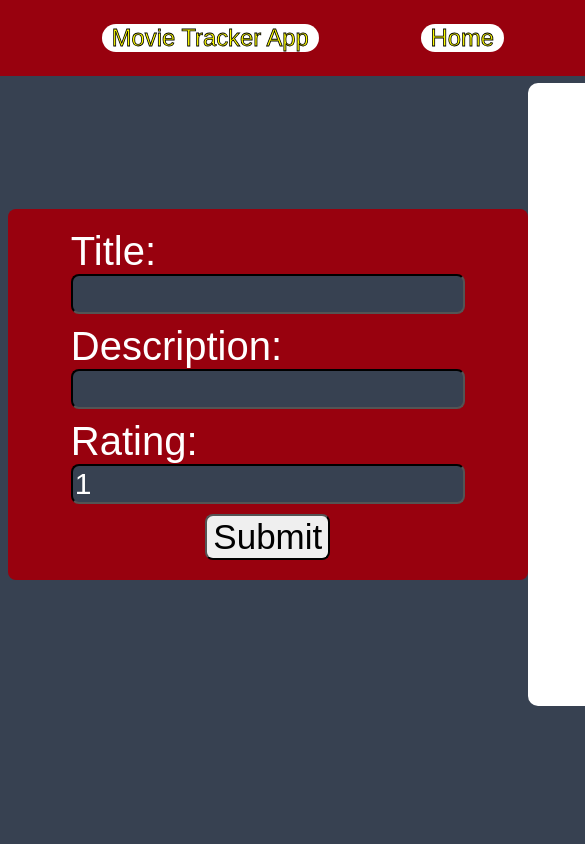
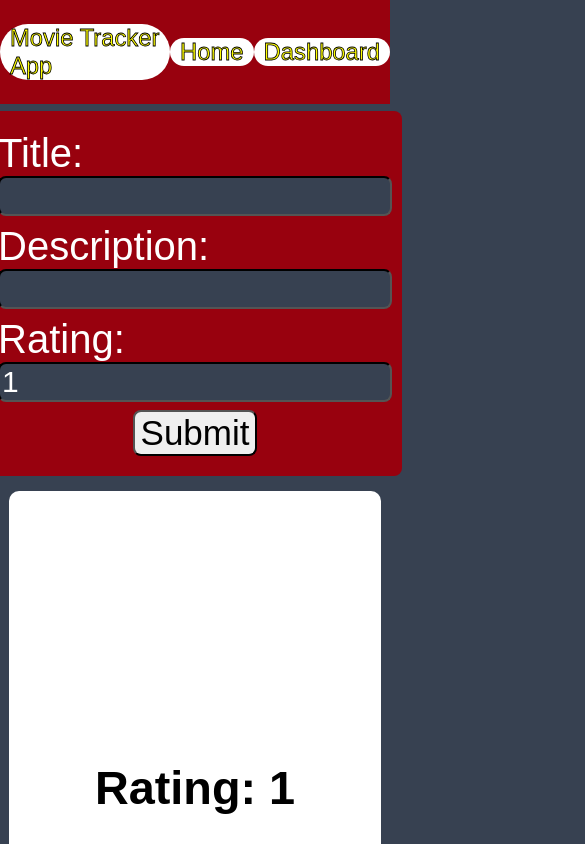
Before and after one commit to BurgosCoralis-FS/CRUD_API_Deployment, a React (Create React App) app in the folder reactjs/: page /movies/1 in a window 390 px wide. Shown: the top 844 px of the page, 585 px wide, since content can reach past the window. Built offline with nearby package versions, Linux system fonts and the light colour scheme; no server answers; a web font is replaced by a local one.

Commit message:
responsive styling added

```diff
--- a/reactjs/src/App.css
+++ b/reactjs/src/App.css
@@ -26,7 +26,6 @@ body {
 
 .App-header {
   background-color: rgb(152, 1, 14);
-  min-width: 100vh;
   display: flex;
   flex-direction: row;
   align-items: center;
@@ -123,3 +122,42 @@ li a{
 li a:hover {
   color:rgb(120, 121, 122)
 }
+
+@media (max-width: 768px) {
+  form {
+    min-width: 300px;
+  }
+
+  .movie-output-container {
+    min-width: 340px;
+  }
+}
+
+@media (max-width: 425px) {
+  .Container {
+    text-align: center;
+  }
+
+  .container {
+    flex-direction: column;
+  }
+
+  form {
+    min-width: 350px;
+  }
+
+  .movie-output-container {
+    min-width: 340px;
+    margin-top: 4%;
+  }
+}
+
+@media (max-width: 320px) {
+  form {
+    min-width: 275px;
+    margin-top: 4%;
+  }
+  .movie-output-container {
+    min-width: 265px;
+  }
+}
```
